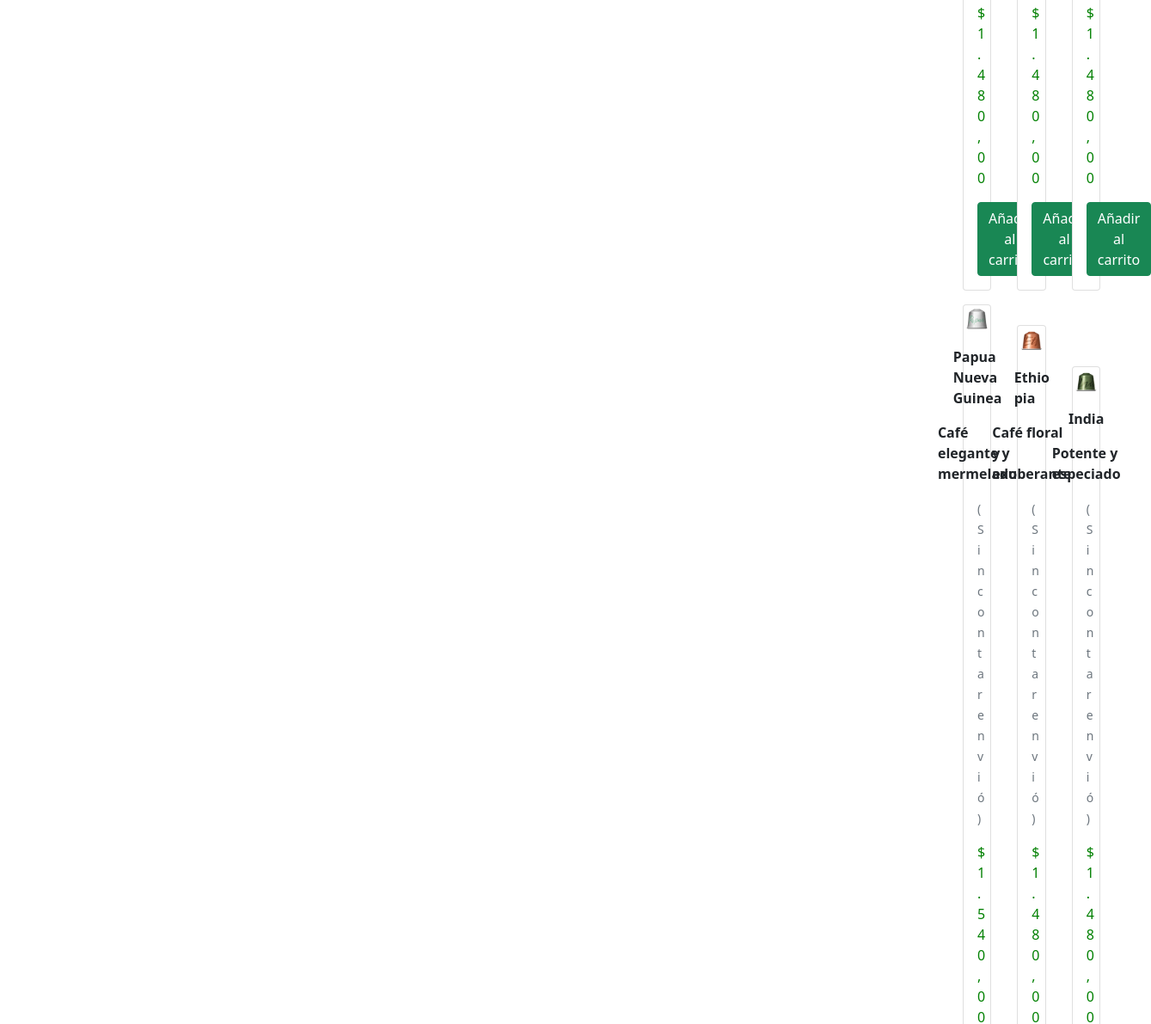
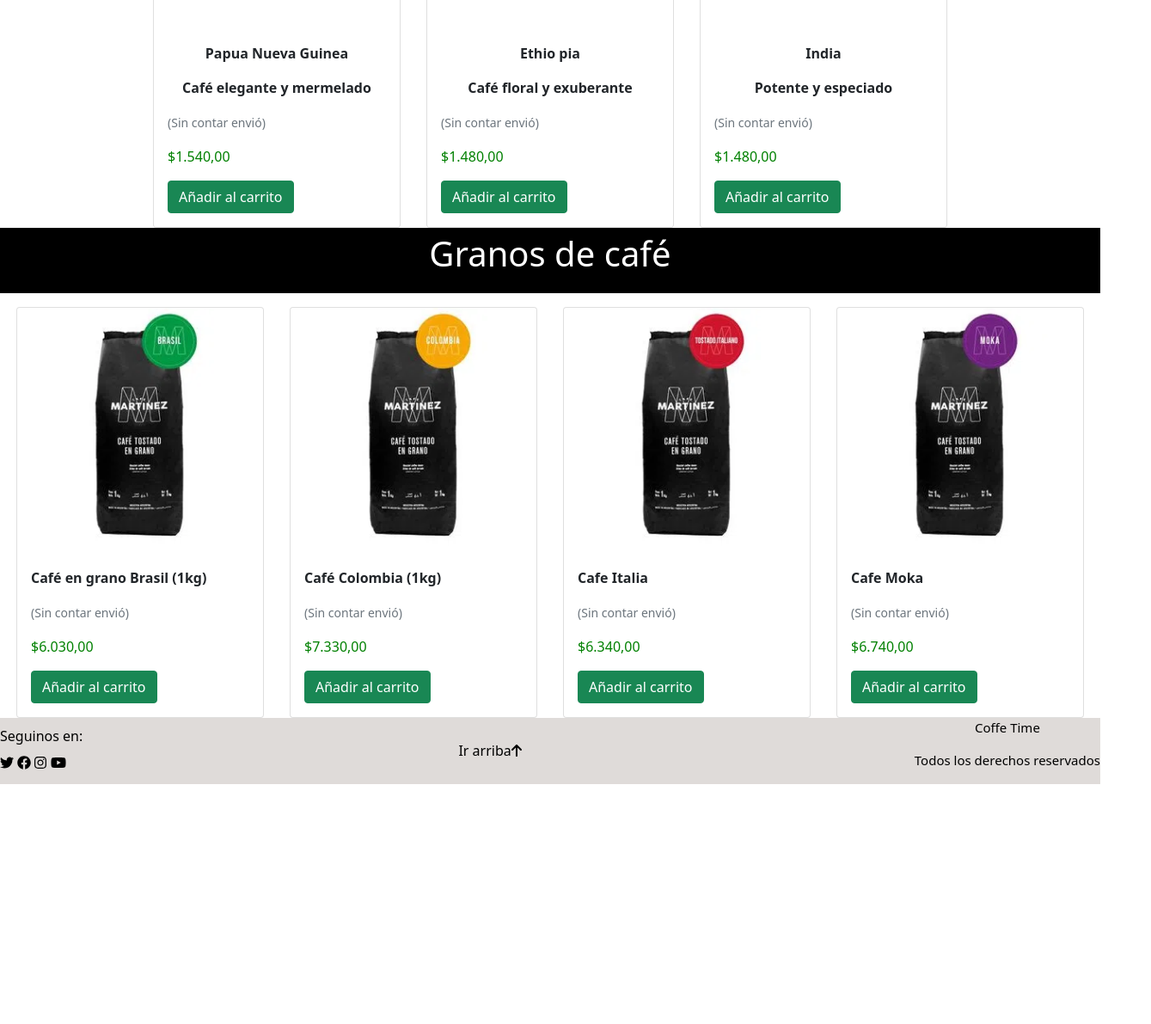
Before and after one commit to Tomasl07/cafe1, a website: page pages/cafe.html in a window 1280 px wide. Shown: the part 1609-2800 px from the top of the page at 86% size, 1339 px wide, since content can reach past the window. After the commit the page ends 2521 px from the top, so only its background shows below. Drawn offline with nearby package versions, Linux system fonts and the light colour scheme.

Commit message:
estilando cafe

```diff
--- a/pages/cafe.html
+++ b/pages/cafe.html
@@ -4,6 +4,11 @@
     <meta charset="UTF-8">
     <meta http-equiv="X-UA-Compatible" content="IE=edge">
     <meta name="viewport" content="width=device-width, initial-scale=1.0">
+    <!-- Link google font -->
+    <link rel="preconnect" href="https://fonts.googleapis.com">
+    <link rel="preconnect" href="https://fonts.gstatic.com" crossorigin>
+    <link href="https://fonts.googleapis.com/css2?family=Kanit&display=swap" rel="stylesheet">
+
    <!-- Link css -->
    <link rel="stylesheet" href="../css/style.css">
 
@@ -20,7 +25,7 @@
     <!-- NAV -->
     <nav class="navbar navbar-expand-lg navbar" style="background-color: black;">
         <div class="container-fluid">
-          <a id="inicio" class="navbar-brand" href="#" style="color: #b28405;">Coffe Time</a>
+          <a id="inicio" class="navbar-brand" href="../index.html" style="color: #b28405;font-size: 30px;">Coffe Time</a> <img class="logo" src="../public/logo1.png" alt="">
           <button  class="navbar-toggler" style="background-color: #b28405;" type="button" data-bs-toggle="collapse" data-bs-target="#navbarNavAltMarkup" aria-controls="navbarNavAltMarkup" aria-expanded="false" aria-label="Toggle navigation">
             <span class="navbar-toggler-icon"></span>
           </button>
@@ -38,9 +43,8 @@
 
       <!-- HEADER -->
       <header class="headercafe">
-        <div class="divcafe"><p>Si estas buscando cafes, entraste al lugar correcto.</p></div>
+        <div class="divcafe"><p style="color: #b28405;">Si estas buscando cafes, entraste al lugar correcto.</p></div>
       </header>
-
       <!-- MAIN  -->
       <main>
         <div>
@@ -70,7 +74,7 @@
         <div class="tituloventa1"><p>Capsulas</p></div>
             <div class="tarjetas-main1 d-flex justify-content-center">
                 <div class="cartamain1 card" style="width: 18rem;">
-                    <img src="../public/indonesia.webp" class="imgcar card-img-top" alt="packcafe1">
+                    <img src="../public/indonesia.webp" class="imgcar card-img-top" alt="indo">
                     <div class="card-body">
                         <p class="card-text d-flex justify-content-center"><strong>Indonesia</strong></p>
                         <p class="card-text d-flex justify-content-center"><strong>Café rico y amaderado</strong></p>
@@ -80,7 +84,7 @@
                     </div>
                 </div>
                 <div class="cartamain1 card" style="width: 18rem;">
-                    <img src="../public/nicaragua.webp" class="imgcar card-img-top" alt="packcafe2">
+                    <img src="../public/nicaragua.webp" class="imgcar card-img-top" alt="nica">
                     <div class="card-body">
                         <p class="card-text d-flex justify-content-center"><strong>Nicaragua</strong></p>
                         <p class="card-text d-flex justify-content-center"><strong>Café dulce y armonioso</strong></p>
@@ -90,7 +94,7 @@
                     </div>
                 </div>
                 <div class="cartamain1 card" style="width: 18rem;">
-                    <img src="../public/colombia.webp" class="imgcar card-img-top" alt="packcafe1">
+                    <img src="../public/colombia.webp" class="imgcar card-img-top" alt="col">
                     <div class="card-body">
                         <p class="card-text d-flex justify-content-center"><strong>Colombia</strong></p>
                         <p class="card-text d-flex justify-content-center"><strong>Café frutal y vibrante</strong></p>
@@ -102,7 +106,7 @@
             </div>
             <div class="tarjetas-main1 d-flex justify-content-center">
                 <div class="cartamain1 card" style="width: 18rem;">
-                    <img src="../public/papua.webp" class="imgcar card-img-top" alt="packcafe1">
+                    <img src="../public/papua.webp" class="imgcar card-img-top" alt="papua">
                     <div class="card-body">
                         <p class="card-text d-flex justify-content-center"><strong>Papua Nueva Guinea</strong></p>
                         <p class="card-text d-flex justify-content-center"><strong>Café elegante y mermelado</strong></p>
@@ -112,7 +116,7 @@
                     </div>
                 </div>
                 <div class="cartamain1 card" style="width: 18rem;">
-                    <img src="../public/ethiopia.webp" class="imgcar card-img-top" alt="packcafe1">
+                    <img src="../public/ethiopia.webp" class="imgcar card-img-top" alt="ethiopia">
                     <div class="card-body">
                         <p class="card-text d-flex justify-content-center"><strong>Ethio pia</strong></p>
                         <p class="card-text d-flex justify-content-center"><strong>Café floral y exuberante</strong></p>
@@ -122,7 +126,7 @@
                     </div>
                 </div>
                 <div class="cartamain1 card" style="width: 18rem;">
-                    <img src="../public/india.webp" class="imgcar card-img-top" alt="packcafe2">
+                    <img src="../public/india.webp" class="imgcar card-img-top" alt="india">
                     <div class="card-body">
                         <p class="card-text d-flex justify-content-center"><strong>India</strong></p>
                         <p class="card-text d-flex justify-content-center"><strong>Potente y especiado</strong></p>
@@ -135,10 +139,70 @@
             </div>
         </div>
 
+        <div>
+            <div class="tituloventa"><p>Granos de café</p></div>
+            <div class="tarjetas-main d-flex justify-content-center">
+                <div  class="cartamain card"style="width: 18rem;">
+                    <img src="../public/Cafebr.webp" class="imgcar card-img-top" alt="cafebr">
+                    <div class="card-body">
+                        <p class="card-text"><strong>Café en grano Brasil (1kg)</strong></p>
+                        <p class="card-text"><small class="text-muted">(Sin contar envió)</small></p>
+                        <p style="color: green;">$6.030,00</p>
+                        <button type="button" class="btn btn-success">Añadir al carrito</button>
+                    </div>
+                </div>
+                <div class="cartamain card" style="width: 18rem;">
+                    <img src="../public/cafecol.webp" class="imgcar card-img-top" alt="cafecol">
+                    <div class="card-body">
+                        <p class="card-text"><strong>Café Colombia (1kg)</strong></p>
+                        <p class="card-text"><small class="text-muted">(Sin contar envió)</small></p>
+                        <p style="color: green;">$7.330,00</p>
+                        <button type="button" class="btn btn-success">Añadir al carrito</button>
+                    </div>
+                </div>
+                <div class="cartamain card" style="width: 18rem;">
+                    <img src="../public/cafeita.webp" class="imgcar card-img-top" alt="cafeita">
+                    <div class="card-body">
+                        <p class="card-text"><strong>Cafe Italia</strong></p>
+                        <p class="card-text"><small class="text-muted">(Sin contar envió)</small></p>
+                        <p style="color: green;">$6.340,00</p>
+                        <button type="button" class="btn btn-success">Añadir al carrito</button>
+                    </div>
+                </div>
+                <div class="cartamain card" style="width: 18rem;">
+                    <img src="../public/cafemoka.webp" class="imgcar card-img-top" alt="cafemoka">
+                    <div class="card-body">
+                        <p class="card-text"><strong>Cafe Moka</strong></p>
+                        <p class="card-text"><small class="text-muted">(Sin contar envió)</small></p>
+                        <p style="color: green;">$6.740,00</p>
+                        <button type="button" class="btn btn-success">Añadir al carrito</button>
+                    </div>
+                </div>
+            </div>
+        </div>
 
       </main>
 
+      <!-- FOOTER -->
+      <footer class="footer" style="background-color: #dfdbd9;">
+        <div class="divfooter">
+          <div class="iconos">
+            <h6>Seguinos en:</h6>
+              <div>
+                  <i href="" class="fa-brands fa-twitter"></i>
+                  <i href="" class="fa-brands fa-facebook"></i>
+                  <button class="fa-brands fa-instagram" ></button>
+                  <i class="fa-brands fa-youtube"></i>
+              </div>
+          </div>
+          <div class="arriba1"><a class="arriba" href="#inicio">Ir arriba</a><i class="fa-solid fa-arrow-up"></i></div>
+          <div class="cp">
+            <p>Coffe Time</p>
+            <p>Todos los derechos reservados</p>
+          </div>
 
+        </div>
+      </footer>
 
 
 
--- a/scss/_cafe.scss
+++ b/scss/_cafe.scss
@@ -1,8 +1,11 @@
+.logo{
+    width: 5%;
+}
 .divcafe{
     background-color: black;
     p{
-        font-size: 30px;
-        color: white;
+        font-size: 20px;
+        font-family: 'Kanit', sans-serif;
 
         display: flex;
         justify-content: center;
@@ -11,26 +14,22 @@
 }
 
 
+.tituloventa{
+    display: flex;
+    justify-content: center;
+    font-size: 20px;
 
-.tituloventa{
-    font-size: 40px;
-
-    display: flex;
+    background-color: black;
 
     p{
-        background-color: black;
         color: white;
-
-        padding-left: 7em;
-        padding-right: 10em;
     }
 }
 .tarjetas-main{
-    padding-right: 70em;
     gap: 15px;
-
     display: flex;
     flex-direction: column;
+    align-items: center;
 }
 .cartamain {
         border-radius: 50px;
@@ -49,23 +48,22 @@
 
 .tituloventa1{
     display: flex;
-    justify-content: end;
-    font-size: 40px;
+    justify-content: center;
+    font-size: 20px;
+
+    background-color: black;
 
     p{
-        background-color: black;
         color: white;
-
-        padding-left: 7em;
-        padding-right: 15em;
     }
 }
 .tarjetas-main1{
-    align-items: flex-end;
+    align-items: center;
     display: flex;
     flex-direction: column;
 
-    padding-left: 70em;
+
+
     gap: 15px;
 }
 .cartamain1{
--- a/scss/_main.scss
+++ b/scss/_main.scss
@@ -1,3 +1,10 @@
+// .imglogo{
+//     width: 3%;
+// }
+.navbar{
+    font-size: 20px;
+}
+
 .header{
     background-image: url(../public/cafe2.jpg);
     background-size: 100%;
--- a/scss/_media.scss
+++ b/scss/_media.scss
@@ -52,14 +52,25 @@
 
 
     // CAFE HTML
+    .divcafe{
+        p{
+            font-size: 30px;
+        }
+    }
+    .tituloventa{
+        font-size: 40px;
+    }
+    .tituloventa1{
+        font-size: 40px;
+    }
     .tarjetas-main{
         padding-left: 0px;
-        justify-content: space-between;
+        justify-content: center;
         flex-direction: row;
         gap: 30px;}
 
     .tarjetas-main1{
-       justify-content: space-between;
+       justify-content: center;
        flex-direction: row;
        gap: 30px;}
 
```
Also changed, not shown: index.html (+2 -1 lines), css/style.css, public/Cafebr.webp (added), public/cafecol.webp (added), public/cafeita.webp (added), public/cafemoka.webp (added), public/logo 1.jpg (added), public/logo1.png (added).
